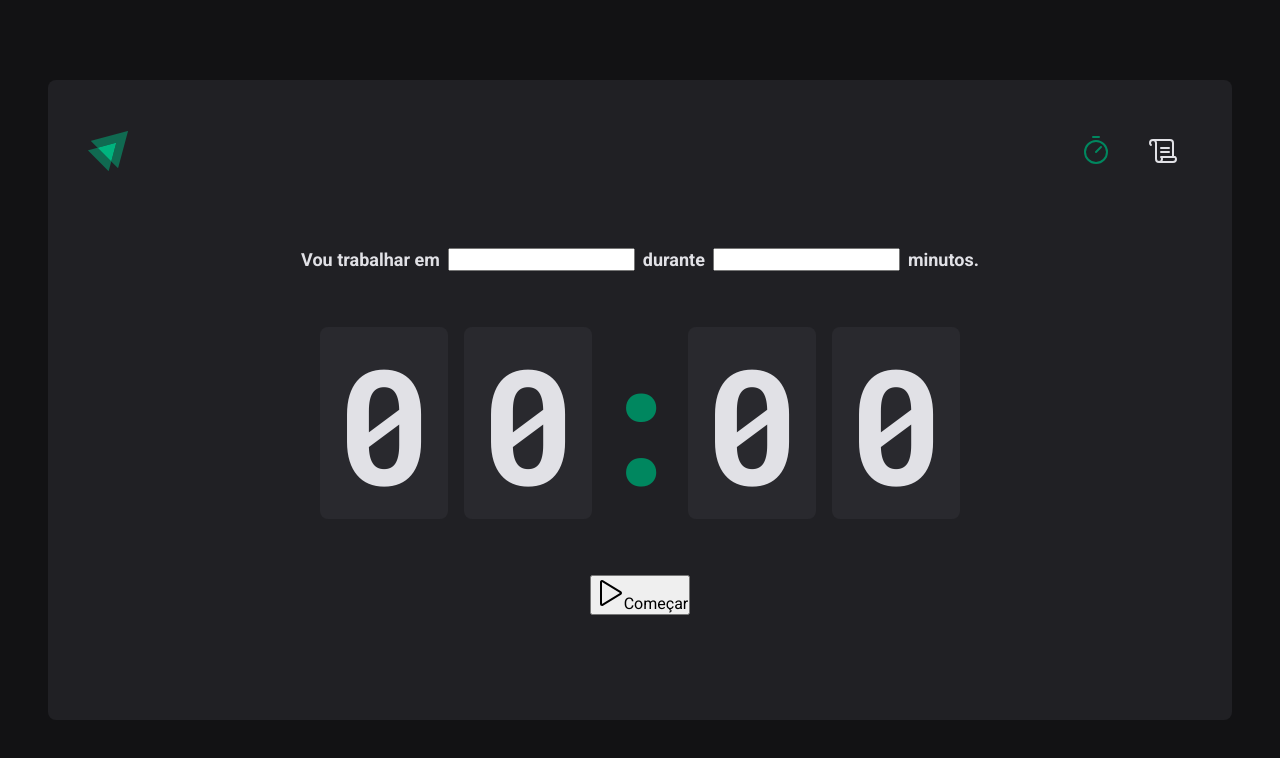
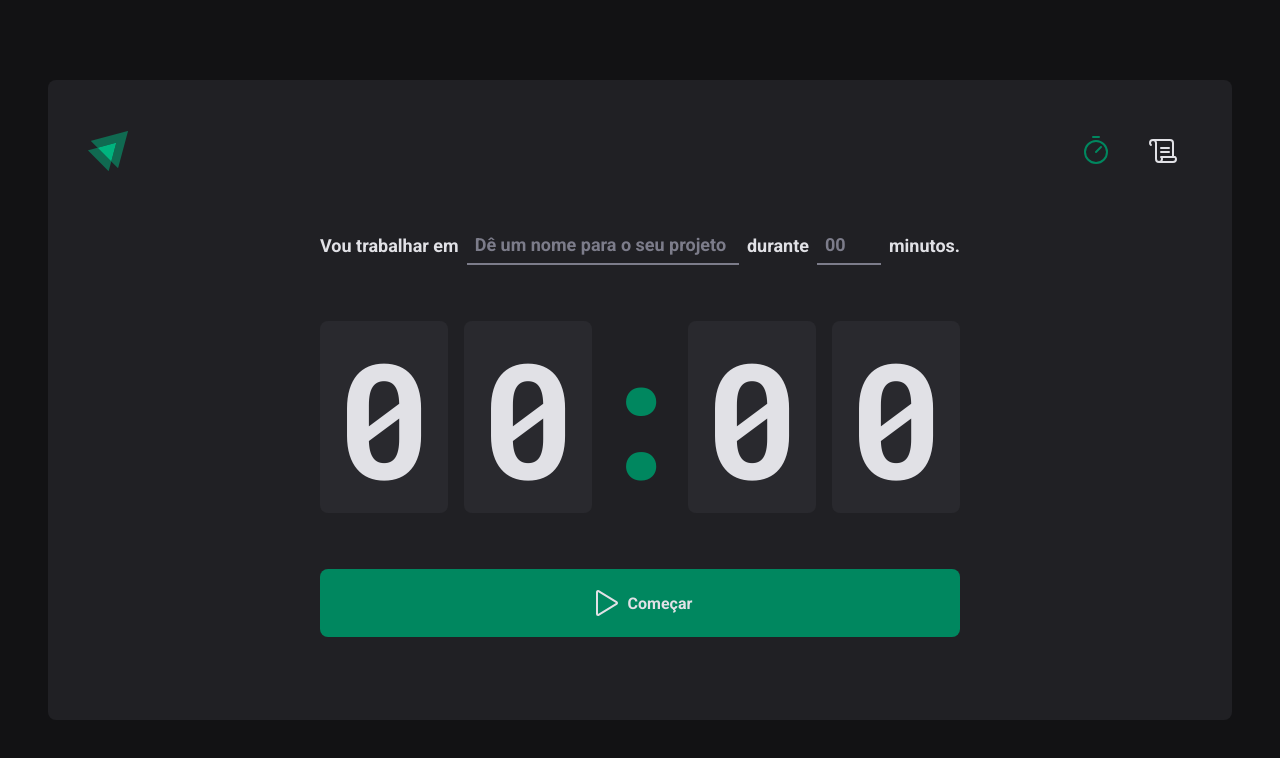
Before and after one commit to ivanrogeriio/ignite-timer, a React (Vite) app: page / in a window 1280 px wide. Shown: the top 758 px of the page. Built offline with nearby package versions, Linux system fonts and the light colour scheme.

Commit message:
[Módulo 2] - Aula 5 - Finalizando a página Home

```diff
--- a/src/pages/Home/index.tsx
+++ b/src/pages/Home/index.tsx
@@ -3,7 +3,10 @@
   CountdownContainer,
   FormContainer,
   HomeContainer,
+  MinutesAmountInput,
   Separator,
+  StartCountdownButton,
+  TaskInput,
 } from './styles'
 
 export const Home = () => {
@@ -12,10 +15,14 @@
       <form action="">
         <FormContainer>
           <label htmlFor="task">Vou trabalhar em</label>
-          <input id="task" />
+          <TaskInput id="task" placeholder="Dê um nome para o seu projeto" />
 
           <label htmlFor="minutesAmunt">durante</label>
-          <input id="minutesAmunt" type="number" />
+          <MinutesAmountInput
+            id="minutesAmunt"
+            type="number"
+            placeholder="00"
+          />
 
           <span>minutos.</span>
         </FormContainer>
@@ -28,10 +35,10 @@
           <span>0</span>
         </CountdownContainer>
 
-        <button type="submit">
+        <StartCountdownButton type="submit">
           <Play size={32} />
           Começar
-        </button>
+        </StartCountdownButton>
       </form>
     </HomeContainer>
   )
--- a/src/pages/Home/styles.ts
+++ b/src/pages/Home/styles.ts
@@ -29,6 +29,36 @@
   color: ${(props) => props.theme['gray-100']};
 `
 
+const BaseInput = styled.input`
+  padding: 0 0.5rem;
+  height: 2.5rem;
+
+  font-size: 1.125rem;
+  font-weight: inherit;
+  color: ${(props) => props.theme['gray-100']};
+
+  background: transparent;
+  border: 0;
+  border-bottom: 2px solid ${(props) => props.theme['gray-500']};
+
+  &:focus {
+    box-shadow: none;
+    border-color: ${(props) => props.theme['green-500']};
+  }
+
+  &::placeholder {
+    color: ${(props) => props.theme['gray-500']};
+  }
+`
+
+export const TaskInput = styled(BaseInput)`
+  flex: 1;
+`
+
+export const MinutesAmountInput = styled(BaseInput)`
+  width: 4rem;
+`
+
 export const CountdownContainer = styled.article`
   display: flex;
   align-items: center;
@@ -58,3 +88,33 @@
   /* line-height: normal; */
   color: ${(props) => props.theme['green-500']};
 `
+
+export const StartCountdownButton = styled.button`
+  padding: 1.125rem;
+  width: 100%;
+
+  display: flex;
+  align-items: center;
+  justify-content: center;
+  gap: 0.5rem;
+
+  background: ${(props) => props.theme['green-500']};
+  border-radius: 8px;
+  border: none;
+
+  font-weight: 700;
+  color: ${(props) => props.theme['gray-100']};
+
+  cursor: pointer;
+
+  transition: all 0.2s ease-in-out;
+
+  &:not(:disabled):hover {
+    background: ${(props) => props.theme['green-700']};
+  }
+
+  &:disabled {
+    opacity: 0.7;
+    cursor: not-allowed;
+  }
+`
```
